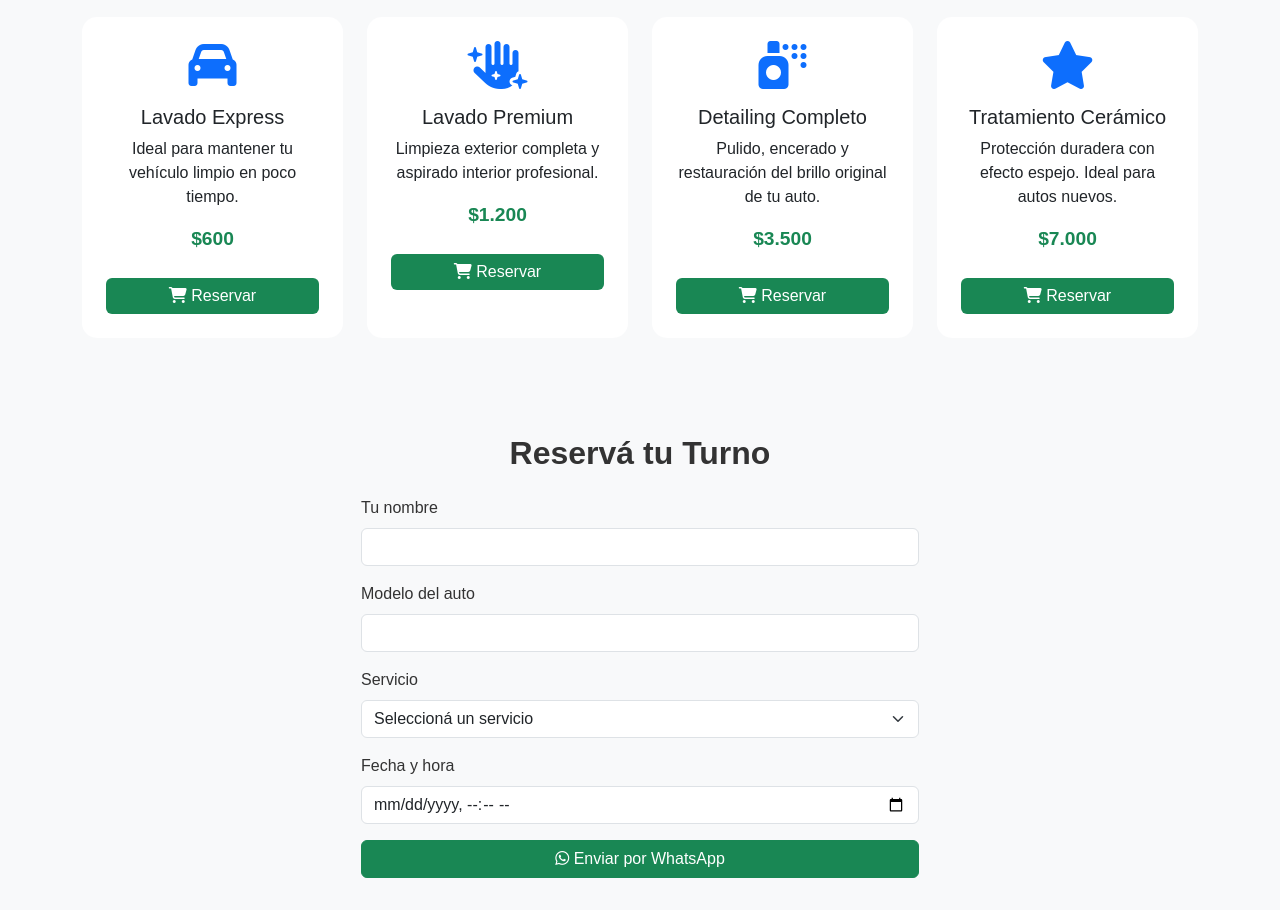
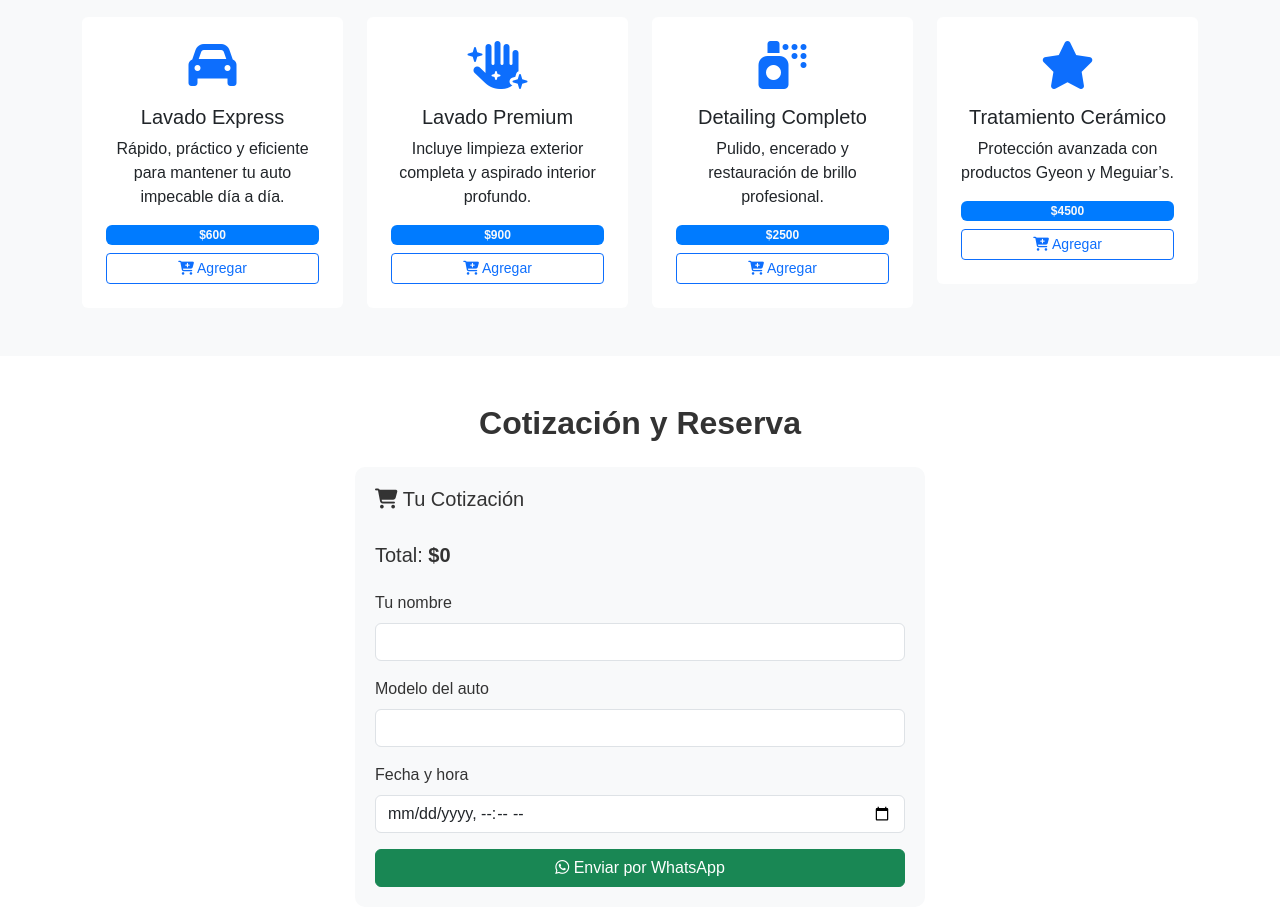
Before and after one commit to Joaquinnoble777/Lavadero, a plain HTML site: page index.html in a window 1280 px wide. Shown: the part 1060-1970 px from the top of the page. Drawn offline with nearby package versions, Linux system fonts and the light colour scheme.

Commit message:
Refactor services section and update reservation form
Removed unused styles and form elements, and updated service buttons to use 'Agregar' instead of 'Reservar'. Added a cart summary section and modified the reservation form to include a summary of selected services.

```diff
--- a/index.html
+++ b/index.html
@@ -54,34 +54,11 @@
     #servicios .card {
       border: none;
       transition: all 0.3s ease;
-      border-radius: 15px;
     }
 
     #servicios .card:hover {
       transform: translateY(-5px);
-      box-shadow: 0 6px 16px rgba(0, 0, 0, 0.15);
-    }
-
-    #servicios .price {
-      font-size: 1.2rem;
-      font-weight: 600;
-      color: #198754;
-    }
-
-    .btn-cart {
-      background-color: #198754;
-      color: #fff;
-      border: none;
-      transition: all 0.3s ease;
-    }
-
-    .btn-cart:hover {
-      background-color: #157347;
-    }
-
-    /* FORMULARIO */
-    #reserva {
-      background-color: #f8f9fa;
+      box-shadow: 0 4px 12px rgba(0, 0, 0, 0.2);
     }
 
     /* FOOTER */
@@ -99,6 +76,17 @@
     footer a:hover {
       text-decoration: underline;
     }
+
+    /* CARRITO */
+    #carritoResumen {
+      background-color: #f8f9fa;
+      border-radius: 10px;
+      padding: 20px;
+    }
+
+    .badge-precio {
+      background-color: #007bff;
+    }
   </style>
 </head>
 <body>
@@ -108,7 +96,7 @@
     <div class="hero-content">
       <h1>Brillo Total Detailing</h1>
       <p class="lead">Lavado y Detailing Profesional en Montevideo</p>
-      <a href="#reserva" class="btn btn-primary btn-lg mt-3"><i class="fas fa-calendar-check"></i> Reservá tu turno</a>
+      <a href="#reserva" class="btn btn-primary btn-lg mt-3">Reservá tu turno</a>
     </div>
   </header>
 
@@ -129,68 +117,65 @@
     <div class="container">
       <h2 class="mb-4 fw-bold">Nuestros Servicios</h2>
       <div class="row g-4">
-
-        <!-- Servicio 1 -->
         <div class="col-md-3">
-          <div class="card p-4 h-100">
+          <div class="card p-4">
             <i class="fas fa-car fa-3x mb-3 text-primary"></i>
             <h5>Lavado Express</h5>
-            <p>Ideal para mantener tu vehículo limpio en poco tiempo.</p>
-            <p class="price">$600</p>
-            <button class="btn btn-cart w-100 mt-2">
-              <i class="fas fa-shopping-cart"></i> Reservar
+            <p>Rápido, práctico y eficiente para mantener tu auto impecable día a día.</p>
+            <span class="badge badge-precio text-light mb-2">$600</span>
+            <button class="btn btn-outline-primary btn-sm" onclick="agregarServicio('Lavado Express', 600)">
+              <i class="fas fa-cart-plus"></i> Agregar
             </button>
           </div>
         </div>
-
-        <!-- Servicio 2 -->
         <div class="col-md-3">
-          <div class="card p-4 h-100">
+          <div class="card p-4">
             <i class="fas fa-hand-sparkles fa-3x mb-3 text-primary"></i>
             <h5>Lavado Premium</h5>
-            <p>Limpieza exterior completa y aspirado interior profesional.</p>
-            <p class="price">$1.200</p>
-            <button class="btn btn-cart w-100 mt-2">
-              <i class="fas fa-shopping-cart"></i> Reservar
+            <p>Incluye limpieza exterior completa y aspirado interior profundo.</p>
+            <span class="badge badge-precio text-light mb-2">$900</span>
+            <button class="btn btn-outline-primary btn-sm" onclick="agregarServicio('Lavado Premium', 900)">
+              <i class="fas fa-cart-plus"></i> Agregar
             </button>
           </div>
         </div>
-
-        <!-- Servicio 3 -->
         <div class="col-md-3">
-          <div class="card p-4 h-100">
+          <div class="card p-4">
             <i class="fas fa-spray-can fa-3x mb-3 text-primary"></i>
             <h5>Detailing Completo</h5>
-            <p>Pulido, encerado y restauración del brillo original de tu auto.</p>
-            <p class="price">$3.500</p>
-            <button class="btn btn-cart w-100 mt-2">
-              <i class="fas fa-shopping-cart"></i> Reservar
+            <p>Pulido, encerado y restauración de brillo profesional.</p>
+            <span class="badge badge-precio text-light mb-2">$2500</span>
+            <button class="btn btn-outline-primary btn-sm" onclick="agregarServicio('Detailing Completo', 2500)">
+              <i class="fas fa-cart-plus"></i> Agregar
             </button>
           </div>
         </div>
-
-        <!-- Servicio 4 -->
         <div class="col-md-3">
-          <div class="card p-4 h-100">
+          <div class="card p-4">
             <i class="fas fa-star fa-3x mb-3 text-primary"></i>
             <h5>Tratamiento Cerámico</h5>
-            <p>Protección duradera con efecto espejo. Ideal para autos nuevos.</p>
-            <p class="price">$7.000</p>
-            <button class="btn btn-cart w-100 mt-2">
-              <i class="fas fa-shopping-cart"></i> Reservar
+            <p>Protección avanzada con productos Gyeon y Meguiar’s.</p>
+            <span class="badge badge-precio text-light mb-2">$4500</span>
+            <button class="btn btn-outline-primary btn-sm" onclick="agregarServicio('Tratamiento Cerámico', 4500)">
+              <i class="fas fa-cart-plus"></i> Agregar
             </button>
           </div>
         </div>
-
       </div>
     </div>
   </section>
 
-  <!-- FORMULARIO DE RESERVA -->
-  <section id="reserva" class="py-5">
+  <!-- CARRITO / COTIZADOR -->
+  <section id="cotizador" class="py-5">
     <div class="container">
-      <h2 class="text-center mb-4 fw-bold">Reservá tu Turno</h2>
-      <form id="formReserva" class="col-md-6 mx-auto">
+      <h2 class="text-center mb-4 fw-bold">Cotización y Reserva</h2>
+      <div class="row justify-content-center">
+        <div class="col-md-6" id="carritoResumen">
+          <h5 class="mb-3"><i class="fas fa-shopping-cart"></i> Tu Cotización</h5>
+          <ul id="listaServicios" class="list-group mb-3"></ul>
+          <h5>Total: <span id="total" class="fw-bold">$0</span></h5>
+
+          <form id="formReserva" class="mt-4">
             <div class="mb-3">
               <label for="nombre" class="form-label">Tu nombre</label>
               <input type="text" id="nombre" class="form-control" required />
@@ -200,16 +185,6 @@
               <input type="text" id="auto" class="form-control" required />
             </div>
             <div class="mb-3">
-          <label for="servicio" class="form-label">Servicio</label>
-          <select id="servicio" class="form-select" required>
-            <option value="" selected disabled>Seleccioná un servicio</option>
-            <option>Lavado Express - $600</option>
-            <option>Lavado Premium - $1.200</option>
-            <option>Detailing Completo - $3.500</option>
-            <option>Tratamiento Cerámico - $7.000</option>
-          </select>
-        </div>
-        <div class="mb-3">
               <label for="fecha" class="form-label">Fecha y hora</label>
               <input type="datetime-local" id="fecha" class="form-control" required />
             </div>
@@ -217,6 +192,8 @@
               <i class="fab fa-whatsapp"></i> Enviar por WhatsApp
             </button>
           </form>
+        </div>
+      </div>
     </div>
   </section>
 
@@ -250,23 +227,60 @@
     </div>
   </footer>
 
-  <!-- JS FORMULARIO -->
+  <!-- JS -->
   <script>
+    const carrito = [];
+
+    function agregarServicio(nombre, precio) {
+      carrito.push({ nombre, precio });
+      actualizarResumen();
+    }
+
+    function actualizarResumen() {
+      const lista = document.getElementById('listaServicios');
+      lista.innerHTML = '';
+      let total = 0;
+
+      carrito.forEach((item, index) => {
+        total += item.precio;
+        const li = document.createElement('li');
+        li.className = 'list-group-item d-flex justify-content-between align-items-center';
+        li.innerHTML = `
+          ${item.nombre}
+          <span>
+            $${item.precio}
+            <button class="btn btn-sm btn-danger ms-2" onclick="eliminarServicio(${index})">
+              <i class="fas fa-trash"></i>
+            </button>
+          </span>`;
+        lista.appendChild(li);
+      });
+
+      document.getElementById('total').textContent = `$${total}`;
+    }
+
+    function eliminarServicio(index) {
+      carrito.splice(index, 1);
+      actualizarResumen();
+    }
+
     document.getElementById('formReserva').addEventListener('submit', function (e) {
       e.preventDefault();
 
       const nombre = document.getElementById('nombre').value;
       const auto = document.getElementById('auto').value;
-      const servicio = document.getElementById('servicio').value;
       const fecha = document.getElementById('fecha').value;
-
       const numeroWhatsApp = "59899654321"; // Número del negocio
 
-      const mensaje = `¡Hola! Quiero reservar un turno para *${servicio}*.%0A
-Nombre: ${nombre}%0A
-Auto: ${auto}%0A
-Fecha: ${fecha}`;
+      if (carrito.length === 0) {
+        alert("Por favor, seleccioná al menos un servicio antes de enviar.");
+        return;
+      }
 
+      const listaServicios = carrito.map(item => `• ${item.nombre} - $${item.precio}`).join('%0A');
+      const total = carrito.reduce((acc, item) => acc + item.precio, 0);
+
+      const mensaje = `¡Hola! Quiero reservar los siguientes servicios:%0A${listaServicios}%0A%0ATotal: $${total}%0A%0ANombre: ${nombre}%0AAuto: ${auto}%0AFecha: ${fecha}`;
       const url = `https://wa.me/${numeroWhatsApp}?text=${mensaje}`;
       window.open(url, "_blank");
     });
```
Lines whose indentation alone changed are shown as unchanged.
